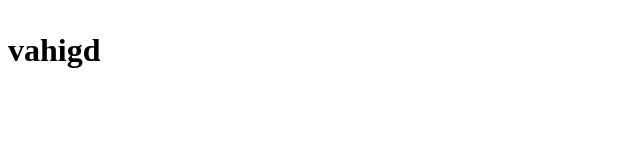
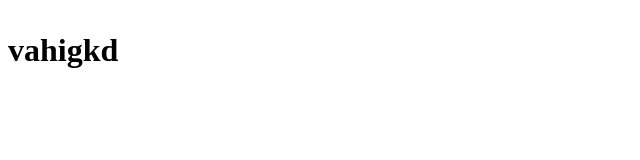
Before and after one commit to vahidrsn/vahidrsn, a plain HTML site: page index.html in a window 1280 px wide. Shown: the full height of the page, 0-640 px from the left. Drawn offline with Linux system fonts and the light colour scheme.

Commit message:
Update index.html

```diff
--- a/index.html
+++ b/index.html
@@ -5,7 +5,7 @@
     </head>
     <body>
         <h1>
-            <p>vahigd</p>
+            <p>vahigkd</p>
         </h1>
     </body>
 </html>
```
